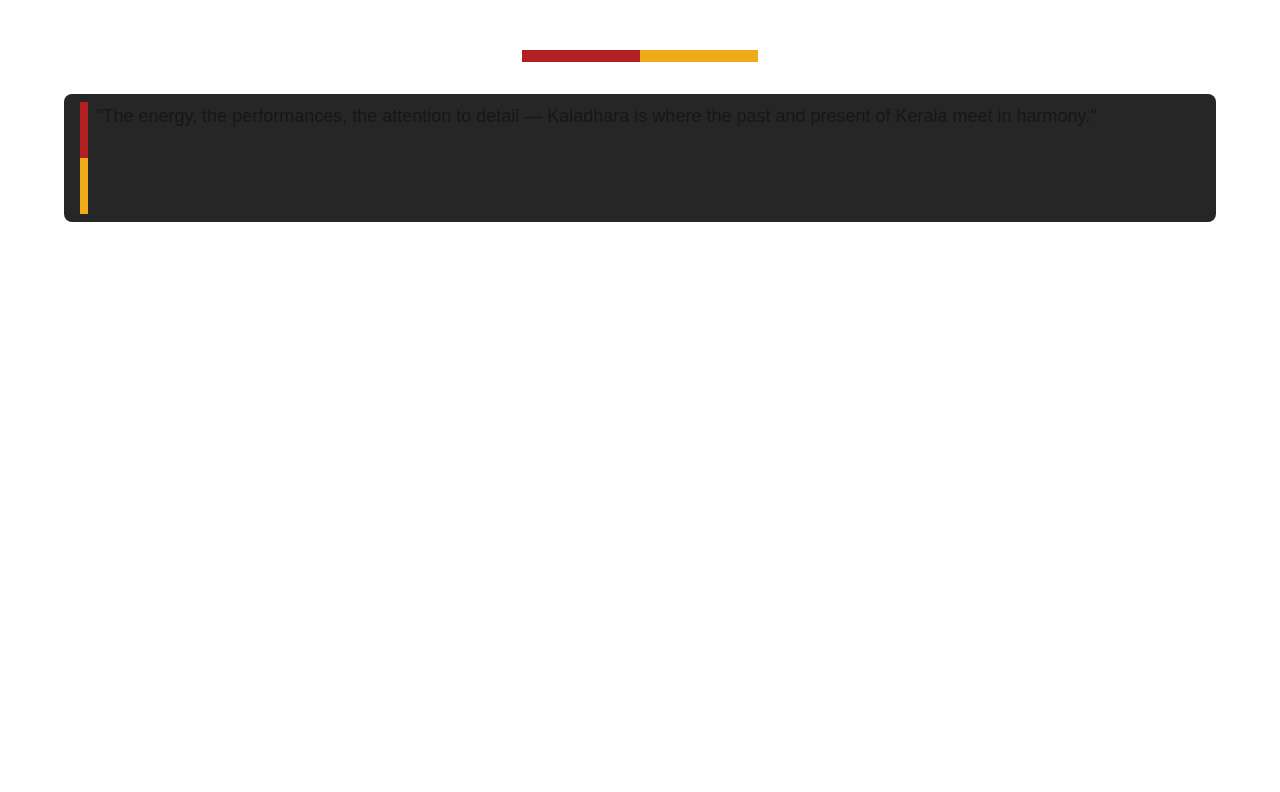
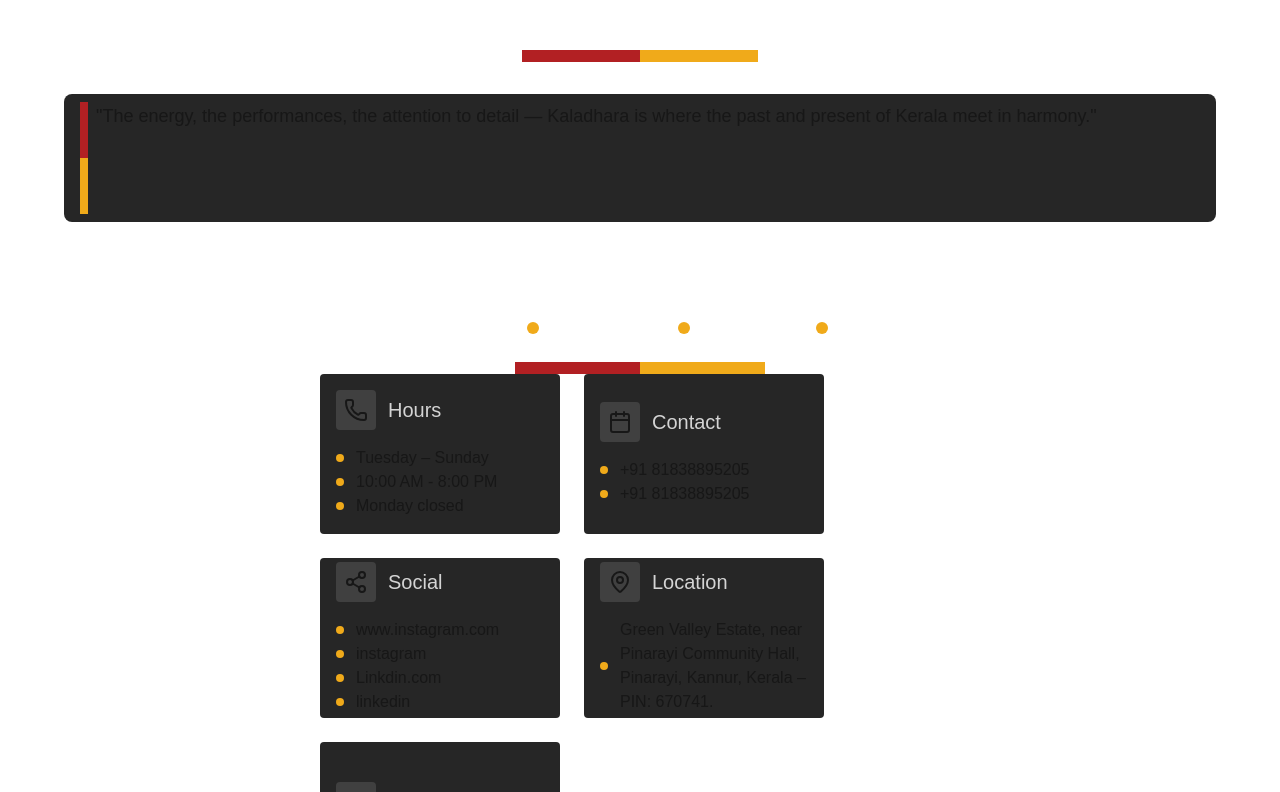
Before and after one commit to Vy-shak/kaladhara-landing, a Next.js app: page / in a window 1280 px wide. Shown: the part 2960-3752 px from the top of the page. Before the commit the page ends 3238 px from the top, so only its background shows below. Built offline with nearby package versions, Linux system fonts and the light colour scheme; a web font is replaced by a local one.

Commit message:
adding contact section

```diff
--- /dev/null
+++ b/app/components/Contact/Contactcard.tsx
@@ -0,0 +1,31 @@
+import React, { ReactElement } from 'react'
+import { Phone } from "lucide-react"
+
+interface card {
+    main: string,
+    icon: ReactElement,
+    details: string[]
+}
+
+function Contactcard({ main, icon, details }: card) {
+    return (
+        <div className='w-60 h-40 flex flex-col justify-center items-start gap-y-4 rounded p-4 bg-neutral-800'>
+            <div className='w-fit space-x-3 flex justify-center items-center'>
+                <div className=' p-2  bg-neutral-700 rounded'>
+                    {icon}
+                </div>
+                <span className='text-xl text-neutral-300'>{main}</span>
+            </div>
+            <div className='w-full flex flex-col justify-center items-start'>
+                {details.map((item,index) => (
+                    <div key={index}  className='flex justify-center items-center w-fit gap-x-3'>
+                        <div className='w-2 h-2 shrink-0 rounded bg-KalaYellow-500'></div>
+                        <span>{item}</span>
+                    </div>
+                ))}
+            </div>
+        </div>
+    )
+}
+
+export default Contactcard
--- a/app/components/index.ts
+++ b/app/components/index.ts
@@ -6,5 +6,6 @@ import Performance from "../sections/Performance"
 import Products from "../sections/Products"
 import Theartist from "../sections/Theartist"
 import Testimonials from "../sections/Testimonials"
+import Contact from "../sections/Contact"
 
-export {Navbar,About,Hero,Book, Testimonials,Performance,Products,Theartist}
+export {Navbar,About,Hero,Book, Contact, Testimonials,Performance,Products,Theartist}
--- a/app/page.tsx
+++ b/app/page.tsx
@@ -1,4 +1,4 @@
-import {Hero,About,Book,Performance,Products,Theartist,Testimonials} from "./components/index"
+import {Hero,About,Book,Performance,Products, Contact,Theartist,Testimonials} from "./components/index"
 
 
 export default function Home() {
@@ -24,6 +24,9 @@ export default function Home() {
         <section className="w-full pt-20 ">
         <Testimonials/>
         </section>
+        <section className="w-full pt-20 ">
+        <Contact/>
+        </section>
       </section>
     </section>
   );
--- /dev/null
+++ b/app/sections/Contact.tsx
@@ -0,0 +1,85 @@
+import React from 'react'
+import {Phone,Calendar,Share2,MapPin,Mail } from "lucide-react"
+import Contactcard from '../components/Contact/Contactcard';
+
+
+
+const contactInfo = [
+    {
+      title: "Hours",
+      icon: <Phone/>,
+      items: [
+ "Tuesday – Sunday" ,
+        "10:00 AM - 8:00 PM",
+         "Monday closed"
+      ]
+    },
+    {
+      title: "Contact",
+      icon: <Calendar />,
+      items: [
+        "+91 81838895205" ,
+         "+91 81838895205"
+      ]
+    },
+    {
+      title: "Social",
+      icon: <Share2 />,
+      items: [
+        "www.instagram.com", "instagram" ,
+        "Linkdin.com", "linkedin"
+      ]
+    },
+    {
+      title: "Location",
+      icon: <MapPin />,
+      items: [
+         "Green Valley Estate, near Pinarayi Community Hall, Pinarayi, Kannur, Kerala – PIN: 670741."
+
+      ]
+    },
+    {
+      title: "Mail",
+      icon: <Mail />,
+      items: [
+         "user@gmail.com"
+      ]
+    }
+  ];
+
+function Contact() {
+    return (
+        <section className='w-full flex flex-col justify-center items-center'>
+            <div className='w-fit gap-y-4 flex justify-center items-center flex-col'>
+                <h3 className='text-white whitespace-nowrap flex justify-center items-center gap-x-3 font-semibold  text-3xl '>
+                    <span>Visit</span>
+                    <div className='w-3 h-3 rounded-full bg-KalaYellow-500'>
+                    </div>
+                    <span>Witness</span>
+                    <div className='w-3 h-3 rounded-full bg-KalaYellow-500'>
+                    </div>
+                    <span>Belong</span>
+                    <div className='w-3 h-3 rounded-full bg-KalaYellow-500'>
+                    </div>
+                </h3>
+                <div className='flex justify-center items-center w-full'>
+                    <div className='w-1/3 bg-KalaRed-500 h-3'>
+
+                    </div>
+                    <div className='w-1/3 bg-KalaYellow-500 h-3'>
+
+                    </div>
+                </div>
+            </div>
+            <div className='w-full flex justify-center items-center'>
+                <div className='w-1/2 flex flex-wrap gap-6'>
+                {contactInfo.map((item,index)=>(
+                    <Contactcard key={index} main={item.title} details={item.items} icon={item.icon} />
+                ))}
+                </div>
+            </div>
+        </section>
+    )
+}
+
+export default Contact
--- a/app/sections/Performance.tsx
+++ b/app/sections/Performance.tsx
@@ -27,6 +27,16 @@ const videos = [
         id: 5,
         title: "Sample Video 5",
         url: "https://www.w3schools.com/html/mov_bbb.mp4"
+    },
+    {
+        id: 6,
+        title: "Sample Video 5",
+        url: "https://www.w3schools.com/html/mov_bbb.mp4"
+    },
+    {
+        id: 7,
+        title: "Sample Video 5",
+        url: "https://www.w3schools.com/html/mov_bbb.mp4"
     }
 ];
 
@@ -37,9 +47,9 @@ function Performance() {
         <section className=' w-full gap-y-12 flex flex-col justify-center items-center'>
             <Heading title='Live cultural performance' />
             <Marquee >
-                <div className='w-full flex justify-center items-center gap-x-12'>
+                <div className='w-full flex justify-center items-center '>
                 {videos.map((item) => (
-                    <div key={item.id} className='w-56 rounded-lg h-72 bg-neutral-800'>
+                    <div key={item.id} className='w-56 mr-12 rounded-lg h-72 bg-neutral-800'>
 
                     </div>
                 ))}
--- a/package.json
+++ b/package.json
@@ -9,6 +9,7 @@
     "lint": "next lint"
   },
   "dependencies": {
+    "lucide-react": "^0.488.0",
     "next": "15.2.5",
     "react": "^19.0.0",
     "react-dom": "^19.0.0",
```
Also changed, not shown: 1 other file (tests, documents, lock files or other folders).
